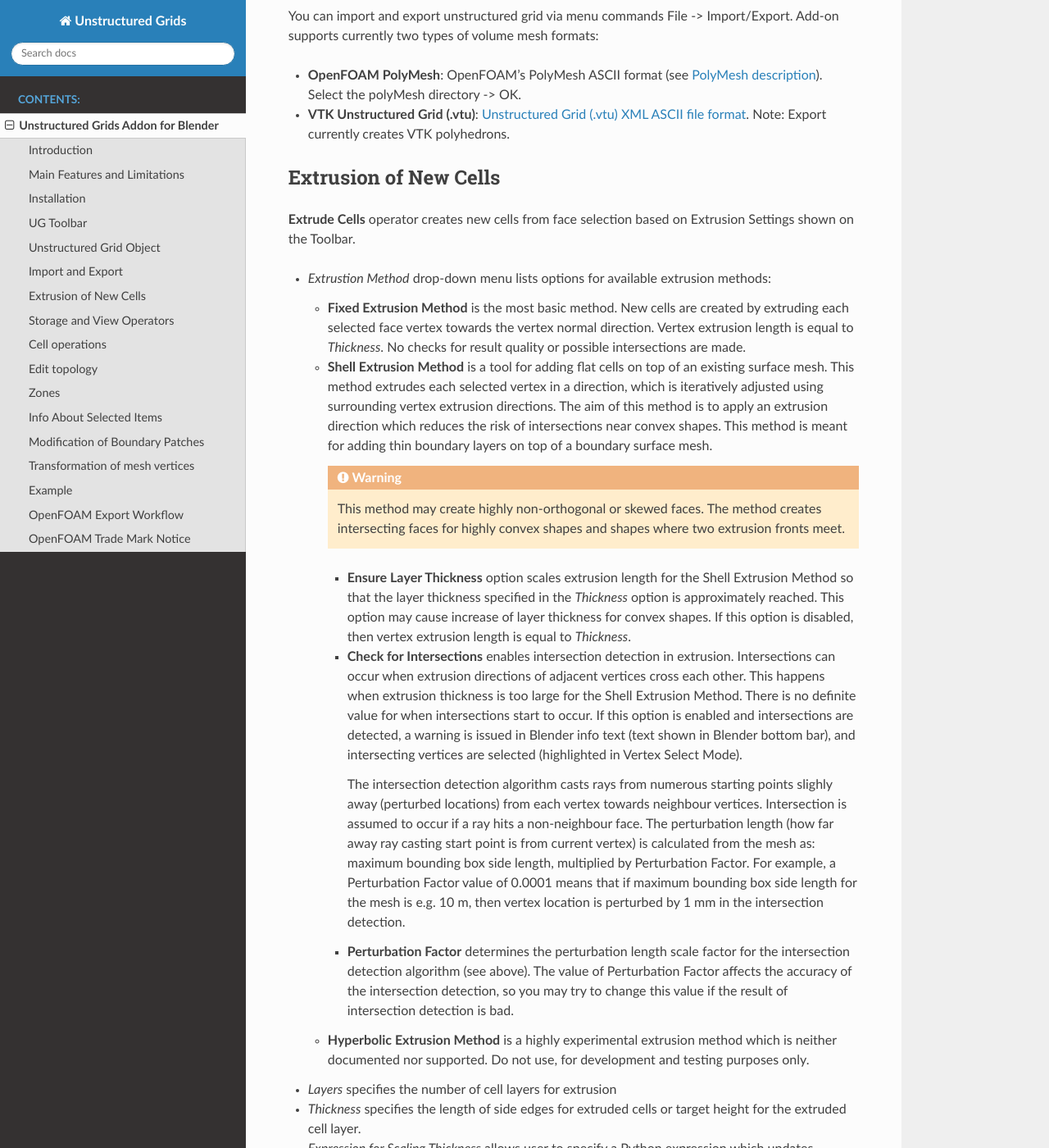
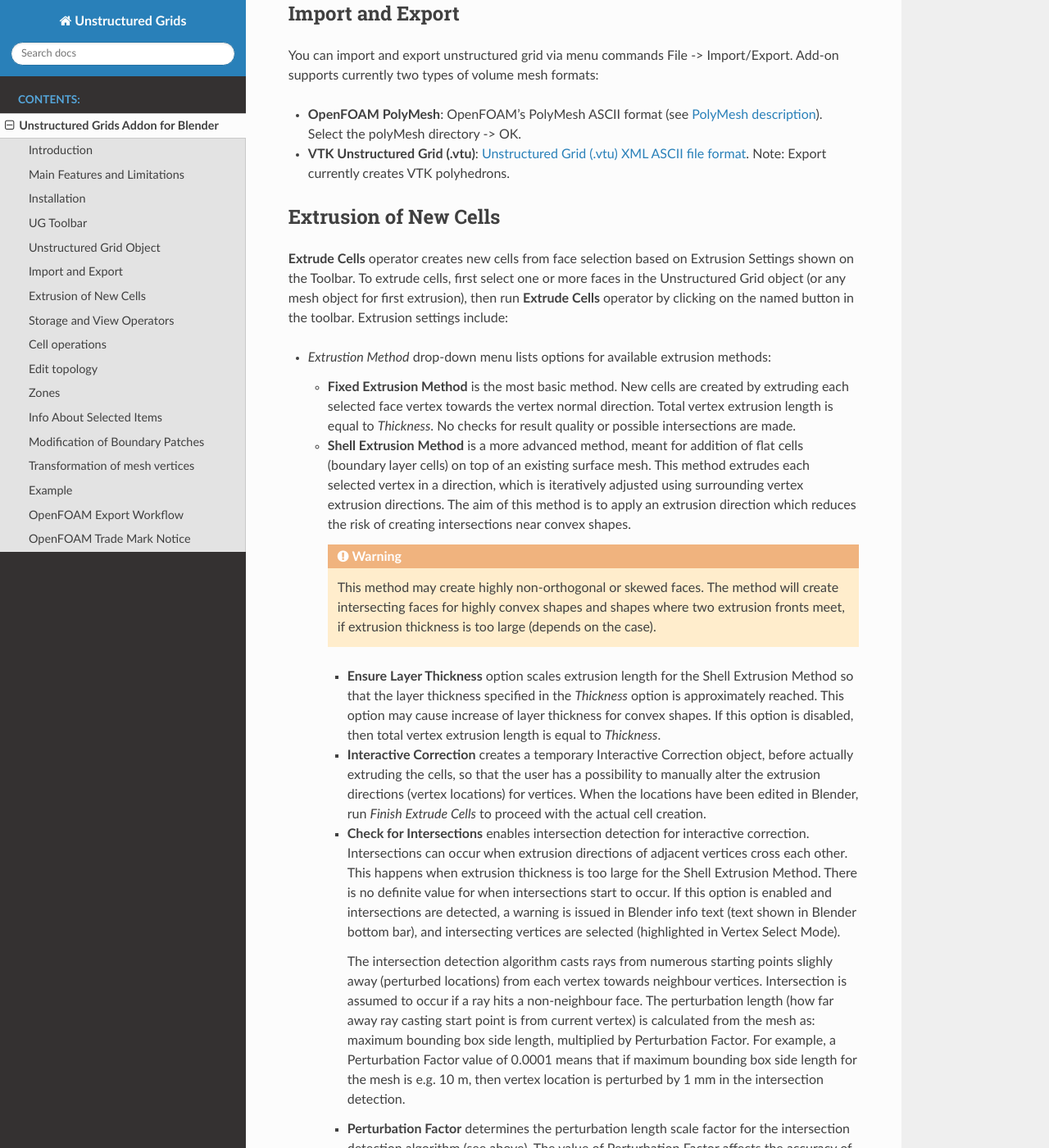
Before and after one commit to tkeskita/unstructured_grids, a Sphinx documentation site: the page built from docs/ug.rst, in a window 1280 px wide and 1400 px high, scrolled down 2647 px. Shown: the whole window at 82% size. Built offline with Sphinx 7.4.7 and the Read the Docs theme 2.0.0, drawn with Linux system fonts in a browser that asks for light colours; some of the changed text lies outside the part shown.

Commit message:
Bump version number, update docs
- Add-on version number increased to 0.6.0
- Updated docs, added Interactive Correction to Shell Extrusion.

```diff
--- a/__init__.py
+++ b/__init__.py
@@ -21,7 +21,7 @@
 bl_info = {
     "name": "Unstructured Grids for Blender",
     "author": "Tuomo Keskitalo",
-    "version": (0, 5, 0),
+    "version": (0, 6, 0),
     "blender": (2, 80, 0),
     "location": "File -> Import/Export, and 3D Viewport Side bar",
     "description": "Create, Import, Edit and Export Unstructured Grids (3D Volume Meshes)",
--- a/docs/conf.py
+++ b/docs/conf.py
@@ -20,13 +20,13 @@
 # -- Project information -----------------------------------------------------
 
 project = u'Unstructured Grids'
-copyright = u'2020, Tuomo Keskitalo'
+copyright = u'2022, Tuomo Keskitalo'
 author = u'Tuomo Keskitalo'
 
 # The short X.Y version
 version = u''
 # The full version, including alpha/beta/rc tags
-release = u'0.5.0'
+release = u'0.6.0'
 
 
 # -- General configuration ---------------------------------------------------
--- a/docs/index.rst
+++ b/docs/index.rst
@@ -3,8 +3,8 @@
    You can adapt this file completely to your liking, but it should at least
    contain the root `toctree` directive.
 
-Unstructured Grids Addon for Blender 2.8
-========================================
+Unstructured Grids Addon for Blender
+====================================
 
 .. toctree::
    :maxdepth: 2
--- a/docs/ug.rst
+++ b/docs/ug.rst
@@ -36,8 +36,8 @@ Main Features and Limitations
 - Since volume meshes are not natively supported in Blender,
   cell and face information related to unstructured grids are kept in
   separate Python object data model. Data is stored as text strings.
-  Internal faces or edges are not shown in Blender, but vertices are
-  visible in Edit Mode.
+  Internal faces or edges are not shown in Blender, but boundary faces
+  and all vertices are visible in Edit Mode.
 
 - Unstructured grid is defined by lists of cells, cell faces and face vertices.
   Cell description is compatible with
@@ -45,13 +45,15 @@ Main Features and Limitations
   `PolyMesh description <https://cfd.direct/openfoam/user-guide/mesh-description/>`_,
   including named boundary faces (patches), and cell and face zones.
   Import and export is provided also for `VTK <https://vtk.org/>`_
-  `Unstructured Grid (.vtu) XML ASCII file format <https://lorensen.github.io/VTKExamples/site/VTKFileFormats/>`_.
+  `Unstructured Grid (.vtu) XML ASCII file format <https://kitware.github.io/vtk-examples/site/VTKFileFormats/>`_.
 
 - Supported native Blender operations include moving of vertices, assigning
   materials to faces (boundary patches) and assigning vertices to vertex groups
   (zones). Otherwise, modifications of unstructured grids rely on special
   operators ('UG' in operator name) which keep UG Data and Blender
   mesh object contents in sync.
+
+- New cells can be created by extrusion from a face selection.
 
 - **Many operations are slow for large meshes.**
 
@@ -121,39 +123,52 @@ Extrusion of New Cells
 ----------------------
 
 **Extrude Cells** operator creates new cells from face selection based
-on Extrusion Settings shown on the Toolbar.
+on Extrusion Settings shown on the Toolbar. To extrude cells, first
+select one or more faces in the Unstructured Grid object (or any mesh
+object for first extrusion), then run **Extrude Cells** operator by
+clicking on the named button in the toolbar. Extrusion settings
+include:
 
-- *Extrustion Method* drop-down menu lists options for available extrusion methods:
+- *Extrustion Method* drop-down menu lists options for available
+  extrusion methods:
 
   - **Fixed Extrusion Method** is the most basic method. New cells are
     created by extruding each selected face vertex towards the vertex
-    normal direction. Vertex extrusion length is equal to
+    normal direction. Total vertex extrusion length is equal to
     *Thickness*. No checks for result quality or possible
     intersections are made.
 
-  - **Shell Extrusion Method** is a tool for adding flat cells on top
+  - **Shell Extrusion Method** is a more advanced method,
+    meant for addition of flat cells (boundary layer cells) on top
     of an existing surface mesh. This method extrudes each selected
     vertex in a direction, which is iteratively adjusted using
     surrounding vertex extrusion directions. The aim of this method is
     to apply an extrusion direction which reduces the risk of
-    intersections near convex shapes. This method is meant for adding
-    thin boundary layers on top of a boundary surface mesh.
+    creating intersections near convex shapes.
 
     .. warning::
 
         This method may create highly non-orthogonal or skewed
-        faces. The method creates intersecting faces for highly convex
-        shapes and shapes where two extrusion fronts meet.
+        faces. The method will create intersecting faces for highly
+        convex shapes and shapes where two extrusion fronts meet, if
+        extrusion thickness is too large (depends on the case).
 
     - **Ensure Layer Thickness** option scales extrusion length for
       the Shell Extrusion Method so that the layer thickness specified
       in the *Thickness* option is approximately reached. This option
       may cause increase of layer thickness for convex shapes. If this
-      option is disabled, then vertex extrusion length is equal to
+      option is disabled, then total vertex extrusion length is equal to
       *Thickness*.
 
-    - **Check for Intersections** enables intersection detection in
-      extrusion. Intersections can occur when extrusion directions of
+    - **Interactive Correction** creates a temporary Interactive
+      Correction object, before actually extruding the cells, so that
+      the user has a possibility to manually alter the extrusion
+      directions (vertex locations) for vertices. When the locations
+      have been edited in Blender, run *Finish Extrude Cells* to
+      proceed with the actual cell creation.
+
+    - **Check for Intersections** enables intersection detection for
+      interactive correction. Intersections can occur when extrusion directions of
       adjacent vertices cross each other. This happens when extrusion
       thickness is too large for the Shell Extrusion Method. There is
       no definite value for when intersections start to occur. If this
@@ -185,21 +200,20 @@ on Extrusion Settings shown on the Toolbar.
 
 - *Layers* specifies the number of cell layers for extrusion
 
-- *Thickness* specifies the length of side edges for extruded cells or
-  target height for the extruded cell layer.
+- *Thickness* specifies the total length of side edges for extruded
+  cells, or target height for all of the extruded cell layers.
 
 - *Expression for Scaling Thickness* allows user to specify a Python
-  expression which updates *Thickness* after extrusion of each
-  layer. *x* in the expression is thickness. The default value
+  expression which scales *Thickness* for each layer.
+  *x* in the expression is layer thickness. The default value
   *x\*1.0* will keep thickness constant.
+
+- *Create Trajectory Object* will optionally create an additional
+  trajectory object, which contains the vertex extrusion edges only,
+  for debugging purposes.
 
 Note: Boundary vertices are always extruded in the vertex normal
 direction.
-
-To extrude cells, first select one or more faces in the Unstructured
-Grid object (or any mesh object for first extrusion), then run
-**Extrude Cells** operator by clicking on the named button in the
-toolbar.
 
 The following image illustrates the difference between the Fixed
 Extrusion (on left) and the Shell Extrusion (on right) methods:
```
Also changed, not shown: other parts of docs/ug.rst (+6 -5 lines).
